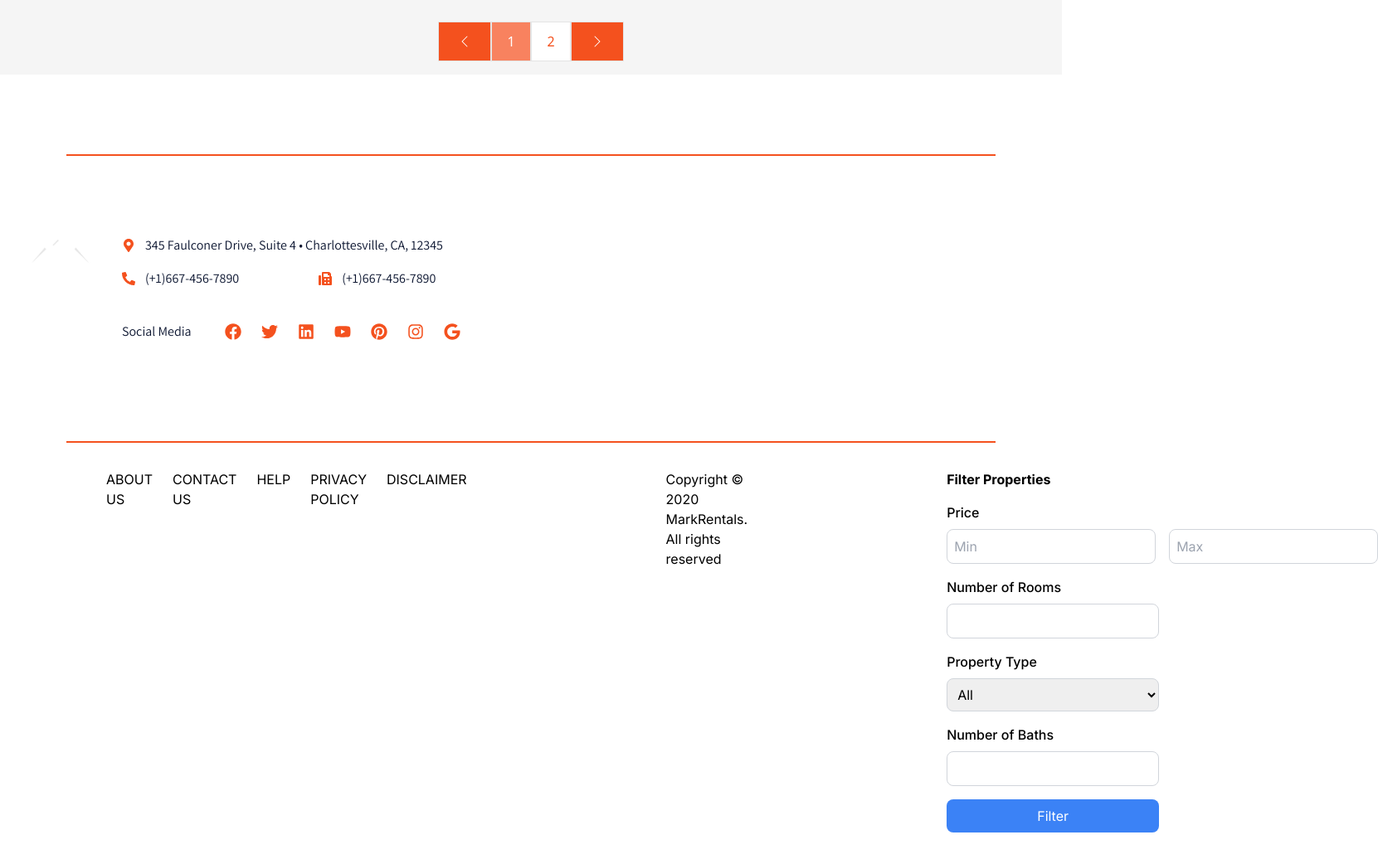
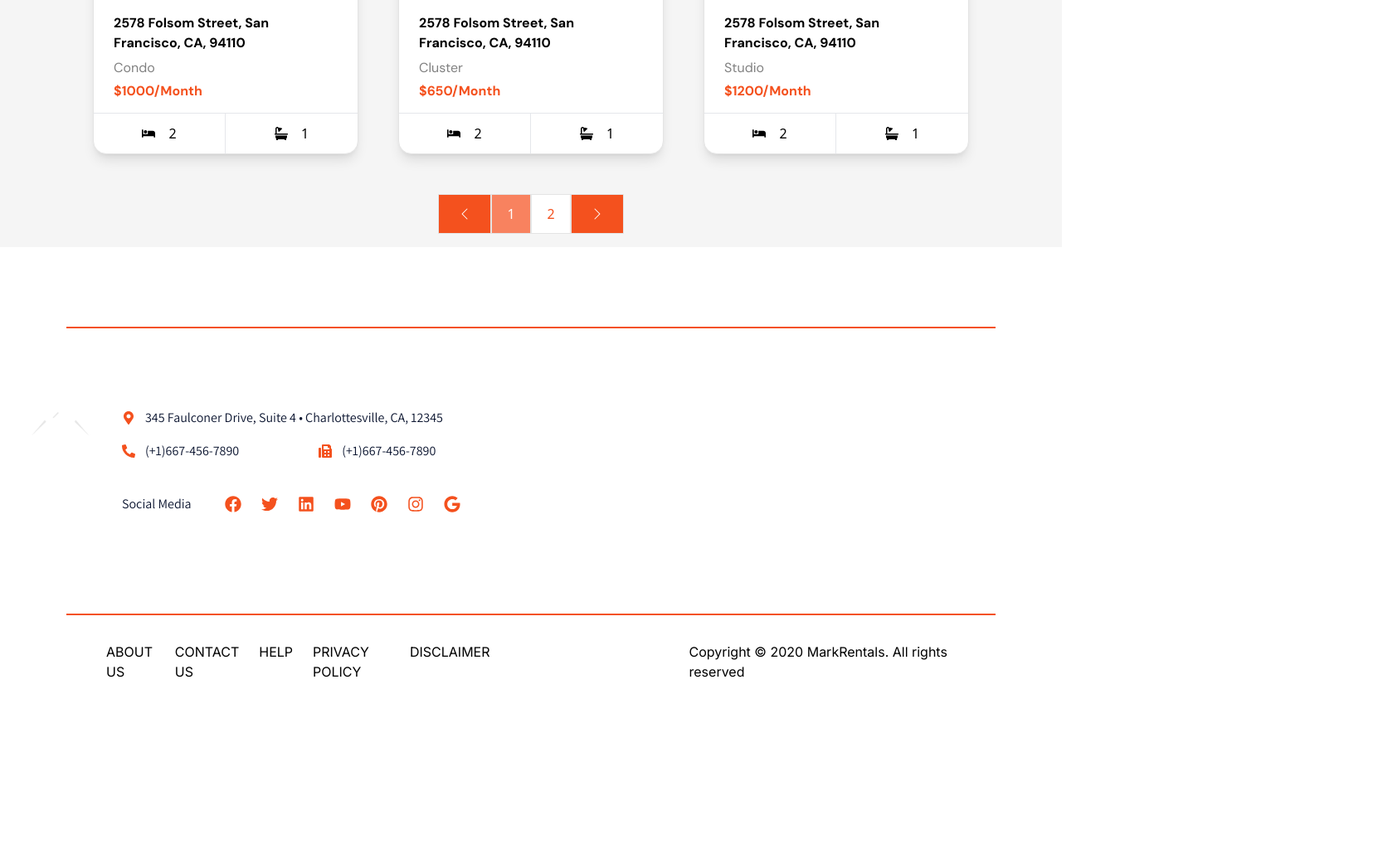
Before and after one commit to fidelis1025/mark-rentals, a React (Vite) app: page /properties in a window 1280 px wide. Shown: the part 1545-2587 px from the top of the page at 83% size, 1661 px wide, since content can reach past the window. After the commit the page ends 2463 px from the top, so only its background shows below. Built offline with nearby package versions, Linux system fonts and the light colour scheme.

Commit message:
readjusted the page layout and components structure

```diff
--- a/src/App.jsx
+++ b/src/App.jsx
@@ -3,7 +3,7 @@ import "./App.css";
 import { Routes, Route } from "react-router-dom";
 
 import HomePage from "./pages/homepage";
-import Properties from "./pages/properties";
+import Properties from "./pages/propertiespage";
 
 function App() {
   return (
--- a/src/components/button/button.jsx
+++ b/src/components/button/button.jsx
@@ -16,4 +16,5 @@ const Button = ({ className, handleClick, children }) => {
 
 
 
+
 export default Button;
--- a/src/components/comments/comments.jsx
+++ b/src/components/comments/comments.jsx
@@ -24,6 +24,8 @@ const CommentSection = ({ comments }) => {
   const goToComments = (commentIndex) => {
     setCurrentCardIndex(commentIndex);
   };
+
+
   return (
     <div className="md:font-Inter md:h-34rem md:flex md:space-x-0">
       <section className="md:pt-24 md:pl-24 md:pr-8 md:w-[50rem] md:bg-[#f4511e12]">
@@ -52,7 +54,7 @@ const CommentSection = ({ comments }) => {
             <div
               key={commentIndex}
               onClick={() => goToComments(commentIndex)}
-              className="text-[#F4511E] md:text-3xl cursor-pointer"
+              className="md:bottom-8 md:text-[#F4511E] md:text-3xl cursor-pointer md:w-min-20 md:h-min-12"
             >
               <RxDotFilled />
               {/* try and change this to an input field with radio button and see if it would give me the selection on active feature */}
--- /dev/null
+++ b/src/components/filter/filter.jsx
@@ -0,0 +1,162 @@
+
+import { React, useState } from "react";
+import { connect } from "react-redux";
+import { createStructuredSelector } from "reselect";
+
+import PropertyCard from "../property-card/property-card";
+import ReactPaginate from "react-paginate";
+import { selectPropertySections } from "../../redux/property-card/property-card.selector";
+
+import { BsChevronLeft, BsChevronRight } from "react-icons/bs";
+import { IconContext } from "react-icons";
+
+const Filter = ({ property, perPage }) => {
+    const [filters, setFilters] = useState({minPrice: '', maxPrice: '', rooms: '', type: '', baths: '',});
+    const [currentPage, setCurrentPage] = useState(0);
+
+    const propertyPerPage = perPage;
+    const lastIndex = currentPage + propertyPerPage;
+    const records = property.slice(currentPage, lastIndex);
+    const pageCount = Math.ceil(property.length / propertyPerPage);
+
+    const handlePageClick = (event) => {
+      const newPage = (event.selected * propertyPerPage) % property.length;
+      setCurrentPage(newPage);
+    };
+
+
+
+ const handleChange = (e) => {
+   const { name, value } = e.target;
+   setFilters((filters) => ({
+     ...filters,
+     [name]: name === 'type' ? value : parseInt(value),
+   }));
+ };
+
+  return (
+    <div>
+    <div className="md:flex md:space-x-12 md:justify-center md:items-end md:my-8">
+        <div className="md:flex md:space-x-4 md:justify-center md:items-center">
+          <label className="md:lex md:flex-col md:space-y-2">
+            <span className="md:font-medium">Price</span>
+            <div className="fmd:lex md:space-x-4">
+              <input
+                type="number"
+                name="minPrice"
+                value={filters.minPrice}
+                onChange={handleChange}
+                className="md:border-gray-300 md:border md:h-10 md:p-2 md:rounded-lg"
+                placeholder="Min"
+              />
+              <input
+                type="number"
+                name="maxPrice"
+                value={filters.maxPrice}
+                onChange={handleChange}
+                className="md:border-gray-300 md:border md:h-10 md:p-2 md:rounded-lg"
+                placeholder="Max"
+              />
+            </div>
+          </label>
+
+          <label className="md:flex md:flex-col md:space-y-2">
+            <span className="md:font-medium">Number of Rooms</span>
+            <input
+              type="number"
+              name="rooms"
+              value={filters.rooms}
+              onChange={handleChange}
+              className="md:border-gray-300 md:border md:h-10 md:p-2 md:rounded-lg"
+            />
+          </label>
+          <label className="md:flex md:flex-col md:space-y-2">
+            <span className="md:font-medium">Property Type</span>
+            <select
+              name="type"
+              value={filters.type}
+              onChange={handleChange}
+              className="md:border-gray-300 md:border md:h-10 md:p-2 md:rounded-lg"
+            >
+              <option value="">All</option>
+              <option value="private-room">Private Room</option>
+              <option value="condo">Condo</option>
+              <option value="loft">Loft</option>
+              <option value="alcove-studio">Alcove Studio</option>
+              <option value="low-rise">Low Rise</option>
+              <option value="mid-rise">Mid Rise</option>
+              <option value="high-rise">High Rise</option>
+              <option value="walk-up">Walk Up</option>
+              <option value="cluster">Cluster</option>
+              <option value="studio">Studio</option>
+              <option value="others">Others</option>
+            </select>
+          </label>
+          <label className="md:flex md:flex-col md:space-y-2">
+            <span className="md:font-medium">Number of Baths</span>
+            <input
+              type="number"
+              name="baths"
+              value={filters.baths}
+              onChange={handleChange}
+              className="md:border-gray-300 md:border md:h-10 md:p-2 md:rounded-lg"
+            />
+          </label>
+        </div>
+
+        <button
+          type="button"
+          className="md:bg-blue-500 md:text-white md:w-48 md:h-10 md:px-4 md:py-2 md:rounded-lg"
+        >
+          Filter
+        </button>
+      </div>
+
+<div className="md:pt-8 md:w-full md:min-h-[75rem] md:bg-[#F5F5F5] ">
+
+<div className="md:flex md:items-center md:justify-center">
+  <div className="md:grid md:grid-cols-3 md:grid-rows-2 md:gap-x-12 md:gap-y-16">
+    {records &&
+      records.map(({ id, ...otherProps }) => (
+        <PropertyCard key={id} {...otherProps} />
+      ))}
+  </div>
+</div>
+<div className="md:pb-4">
+  <ReactPaginate
+    nextLabel={
+      <span className="md:bg-[#F4511E] md:flex md:items-center md:justify-center md:h-12 md:w-16 md:border md:border-[#E4E4E4] hover:scale-105">
+        <IconContext.Provider value={{ color: "#FFFFFF" }}>
+          <BsChevronRight />
+        </IconContext.Provider>
+      </span>
+    }
+    previousLabel={
+      <span className="md:bg-[#F4511E] md:flex md:items-center md:justify-center md:h-12 md:w-16 md:border md:border-[#E4E4E4] hover:scale-105 hover:">
+        <IconContext.Provider value={{ color: "#FFFFFF" }}>
+          <BsChevronLeft />
+        </IconContext.Provider>
+      </span>
+    }
+    onPageChange={handlePageClick}
+    pageRangeDisplayed={2}
+    pageCount={pageCount}
+    renderOnZeroPageCount={null}
+    containerClassName="md:flex md:justify-center md:items-center md:mt-12"
+    pageClassName="md:flex md:items-center md:justify-center md:h-12 md:w-12 md:border md:border-[#E4E4E4] md:w-12 md:bg-[#FFFFFF] text-[#F4511E] hover:scale-105"
+    activeClassName="md:bg-[#f8825f] md:text-[#FFFFFF] md:hover:scale-100"
+  />
+</div>
+</div>
+
+</div>
+
+
+  )
+}
+const mapStateToProps = createStructuredSelector({
+    property: selectPropertySections,
+  });
+
+
+export default connect(mapStateToProps)(Filter);
--- a/src/components/footer/footer.jsx
+++ b/src/components/footer/footer.jsx
@@ -145,65 +145,7 @@ const Footer = () => {
           <p>Copyright © 2020 MarkRentals. All rights reserved</p>
         </div>
 
-        <div className="flex flex-col w-64 space-y-4">
-       <h2 className="text-lg font-bold">Filter Properties</h2>
 
-
-      <label className="flex flex-col space-y-2">
-  <span className="font-medium">Price</span>
-  <div className="flex space-x-4">
-    <input
-      type="number"
-      name="minPrice"
-      className="border-gray-300 border p-2 rounded-lg"
-      placeholder="Min"
-    />
-    <input
-      type="number"
-      name="maxPrice"
-      className="border-gray-300 border p-2 rounded-lg"
-      placeholder="Max"
-    />
-  </div>
-</label>
-
-
-
-
-      <label className="flex flex-col space-y-2">
-        <span className="font-medium">Number of Rooms</span>
-        <input
-          type="number"
-          name="rooms"
-          className="border-gray-300 border p-2 rounded-lg"
-        />
-      </label>
-      <label className="flex flex-col space-y-2">
-        <span className="font-medium">Property Type</span>
-        <select
-          name="type"
-          className="border-gray-300 border p-2 rounded-lg"
-        >
-          <option value="">All</option>
-          <option value="Apartment">Apartment</option>
-          <option value="House">House</option>
-        </select>
-      </label>
-      <label className="flex flex-col space-y-2">
-        <span className="font-medium">Number of Baths</span>
-        <input
-          type="number"
-          name="baths"
-          className="border-gray-300 border p-2 rounded-lg"
-        />
-      </label>
-      <button
-        type="button"
-        className="bg-blue-500 text-white px-4 py-2 rounded-lg"
-      >
-        Filter
-      </button>
-    </div>
 
 
 
--- a/src/components/property/property.jsx
+++ b/src/components/property/property.jsx
@@ -23,7 +23,7 @@ const Property = ({ property, perPage }) => {
   };
 
   return (
-    <div className="md:w-full md:min-h-[75rem] md:bg-[#F5F5F5] ">
+    <div className="md:pt-8 md:w-full md:min-h-[75rem] md:bg-[#F5F5F5] ">
 
       <div className="md:flex md:items-center md:justify-center">
         <div className="md:grid md:grid-cols-3 md:grid-rows-2 md:gap-x-12 md:gap-y-16">
--- a/src/pages/properties.jsx
+++ /dev/null
@@ -1,19 +0,0 @@
-import React from "react";
-
-import Navbar from "../components/navbar/navbar";
-import Property from "../components/property/property";
-import Footer from "../components/footer/footer";
-
-const Properties = () => {
-    const propertyPerPage = 9
-    const property = "md:bg-[#545454ce]"
-  return (
-    <div>
-        <Navbar property={property}/>
-        <Property perPage={propertyPerPage}/>
-        <Footer/>
-    </div>
-  )
-}
-
-export default Properties
--- /dev/null
+++ b/src/pages/propertiespage.jsx
@@ -0,0 +1,22 @@
+import React from "react";
+
+import Navbar from "../components/navbar/navbar";
+import Property from "../components/property/property";
+import Footer from "../components/footer/footer";
+import Filter from "../components/filter/filter";
+
+const Properties = () => {
+  const propertyPerPage = 9;
+  const property = "md:bg-[#545454ce]";
+  return (
+    <div>
+      <Navbar property={property} />
+      <Filter perPage={propertyPerPage} />
+
+      {/* <Property perPage={propertyPerPage} /> */}
+      <Footer />
+    </div>
+  );
+};
+
+export default Properties;
```
